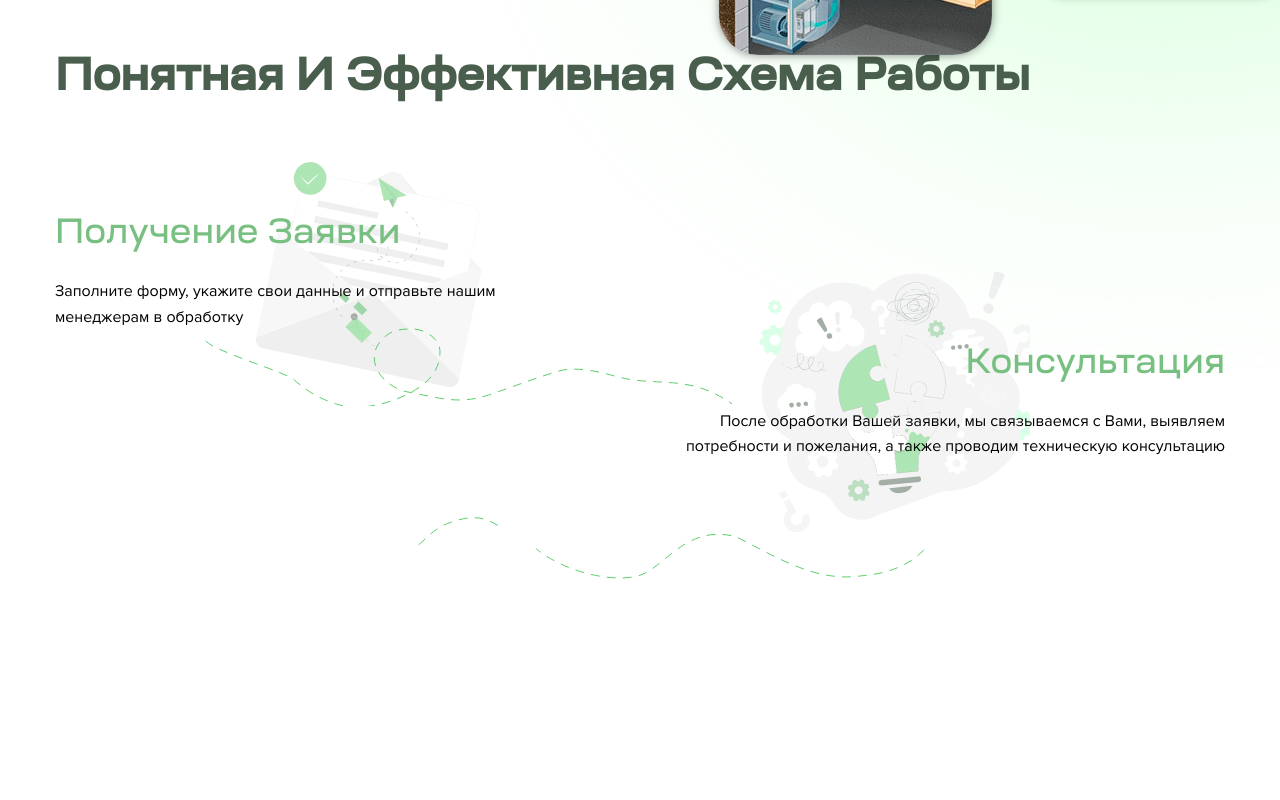
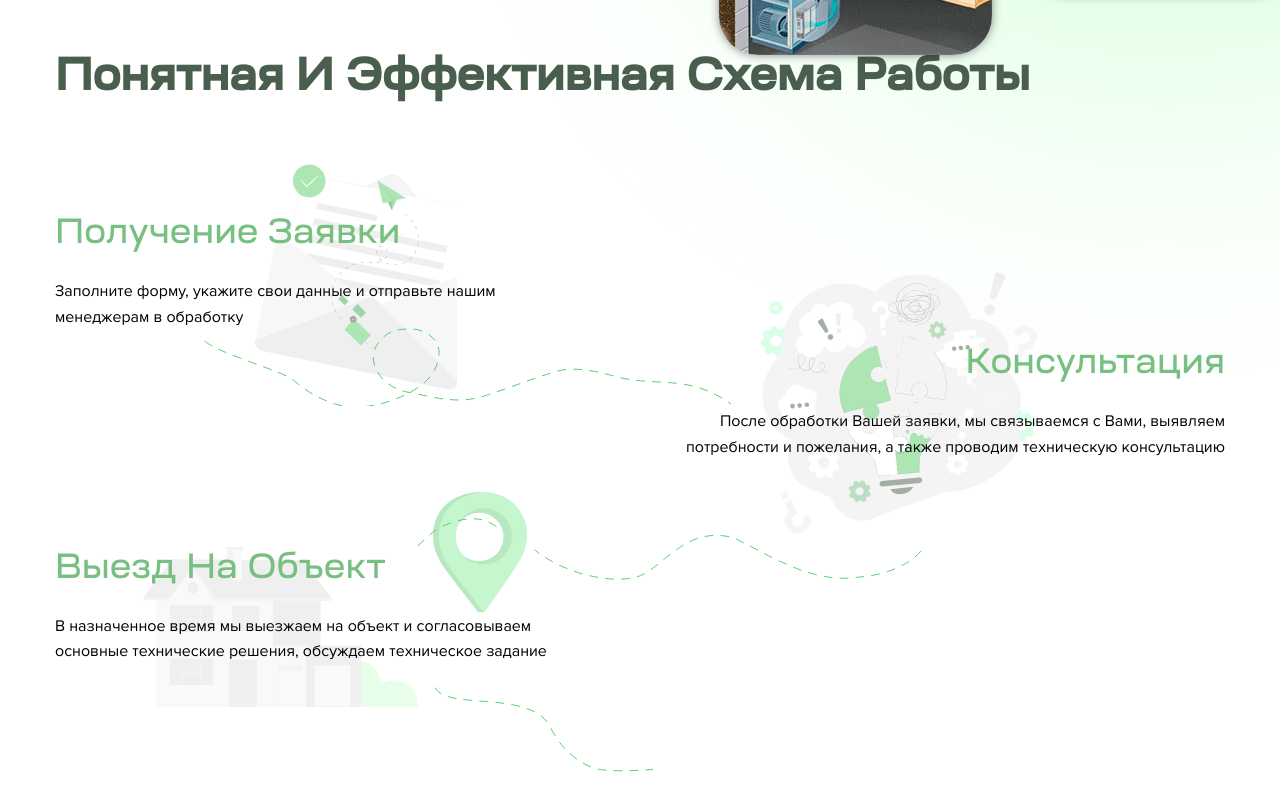
Before and after one commit to Lehano-A/fresh-air, a React (Create React App) app: page / in a window 1280 px wide. Shown: the part 4594-5394 px from the top of the page. Before the commit the page ends 5207 px from the top, so only its background shows below. Built offline with nearby package versions, Linux system fonts and the light colour scheme.

Commit message:
Добавляет компонент VisitObject

```diff
--- a/src/components/Main/WorkScheme/Steps/Steps.tsx
+++ b/src/components/Main/WorkScheme/Steps/Steps.tsx
@@ -1,12 +1,14 @@
 import React from 'react';
 import ReceivingApplication from './ReceivingApplication/ReceivingApplication';
 import Consultation from './Consultation/Consultation';
+import VisitObject from './VisitObject/VisitObject';
 
 function Steps() {
   return (
     <div className='work-scheme__steps'>
       <ReceivingApplication />
       <Consultation />
+      <VisitObject />
     </div>
   );
 }
--- /dev/null
+++ b/src/components/Main/WorkScheme/Steps/VisitObject/VisitObject.tsx
@@ -0,0 +1,15 @@
+import React from 'react';
+
+function VisitObject() {
+  return (
+    <div className='work-scheme__step work-scheme__visit-object'>
+      <h3 className='work-scheme__subtitle'>Выезд на объект</h3>
+      <p className='work-scheme__text'>
+        В назначенное время мы выезжаем на объект и согласовываем основные
+        технические решения, обсуждаем техническое задание
+      </p>
+    </div>
+  );
+}
+
+export default VisitObject;
--- a/src/scss/components/_work-scheme.scss
+++ b/src/scss/components/_work-scheme.scss
@@ -3,10 +3,10 @@
 .work-scheme {
   &__steps {
     display: grid;
-
     grid-template-columns: repeat(12, 1fr);
     column-gap: 20px;
   }
+
   &__step {
     position: relative;
   }
@@ -37,24 +37,24 @@
 
   &__receiving-application {
     grid-row: 1/4;
-    grid-column: 1/7;
+    grid-column: 1/6;
     display: flex;
     flex-direction: column;
     justify-content: center;
-    max-width: 496px;
-    height: 300px;
+    // max-width: 496px;
+    min-height: 300px;
 
     /* письмо */
     &::before {
       content: '';
       position: absolute;
-      top: 1.5%;
-      right: 11.5%;
+      top: 2%;
+      right: 15.5%;
       width: 238px;
       height: 100%;
       background-image: url('../../images/Components/WorkScheme/letter.svg');
       background-repeat: no-repeat;
-      background-position: center;
+      // background-position: center;
       z-index: -1;
     }
 
@@ -63,7 +63,7 @@
       content: '';
       position: absolute;
       top: 67%;
-      right: -36.5%;
+      right: -42%;
       width: 527px;
       height: 78px;
       background-image: url('../../images/Components/WorkScheme/pathes/path-1.svg');
@@ -71,24 +71,25 @@
   }
 
   &__consultation {
-    position: relative;
-    grid-row: 3/7;
+    grid-row: 3/5;
     grid-column: 7/13;
-    height: 272px;
-    margin-top: 14px;
+    min-height: 272px;
+    display: flex;
+    flex-direction: column;
+    justify-content: center;
+    margin-bottom: 60px;
 
     /* мозг */
     &::before {
       content: '';
       position: absolute;
-      top: -29%;
-      left: 17.6%;
-      width: 279px;
+      top: 0.8%;
+      left: 17.7%;
+      width: 100%;
       height: 100%;
       background-image: url('../../images/Components/WorkScheme/brain.svg');
       background-repeat: no-repeat;
       background-size: max-content;
-      // background-position: center;
       z-index: -1;
     }
 
@@ -96,12 +97,46 @@
     &::after {
       content: '';
       position: absolute;
-      left: -40.3%;
-      bottom: 6%;
+      left: -40.5%;
+      bottom: -15%;
       width: 506.29px;
       height: 80.15px;
       background-image: url('../../images/Components/WorkScheme/pathes/path-2.svg');
       background-size: cover;
     }
   }
+
+  &__visit-object {
+    grid-column: 1/7;
+    grid-row: 4/6;
+    max-width: 496px;
+    min-height: 254px;
+    margin-top: 119px;
+
+    /* дом и метка */
+    &::before {
+      content: '';
+      position: absolute;
+      top: -33%;
+      right: -13%;
+      width: 100%;
+      height: 100%;
+      background-image: url('../../images/Components/WorkScheme/house.svg');
+      background-size: contain;
+      background-repeat: no-repeat;
+      z-index: -1;
+    }
+
+    /* путь-3 */
+    &::after {
+      content: '';
+      position: absolute;
+      bottom: 7%;
+      right: -20.5%;
+      width: 219px;
+      height: 95px;
+      background-image: url('../../images/Components/WorkScheme/pathes/path-3.svg');
+      background-repeat: no-repeat;
+    }
+  }
 }
```
